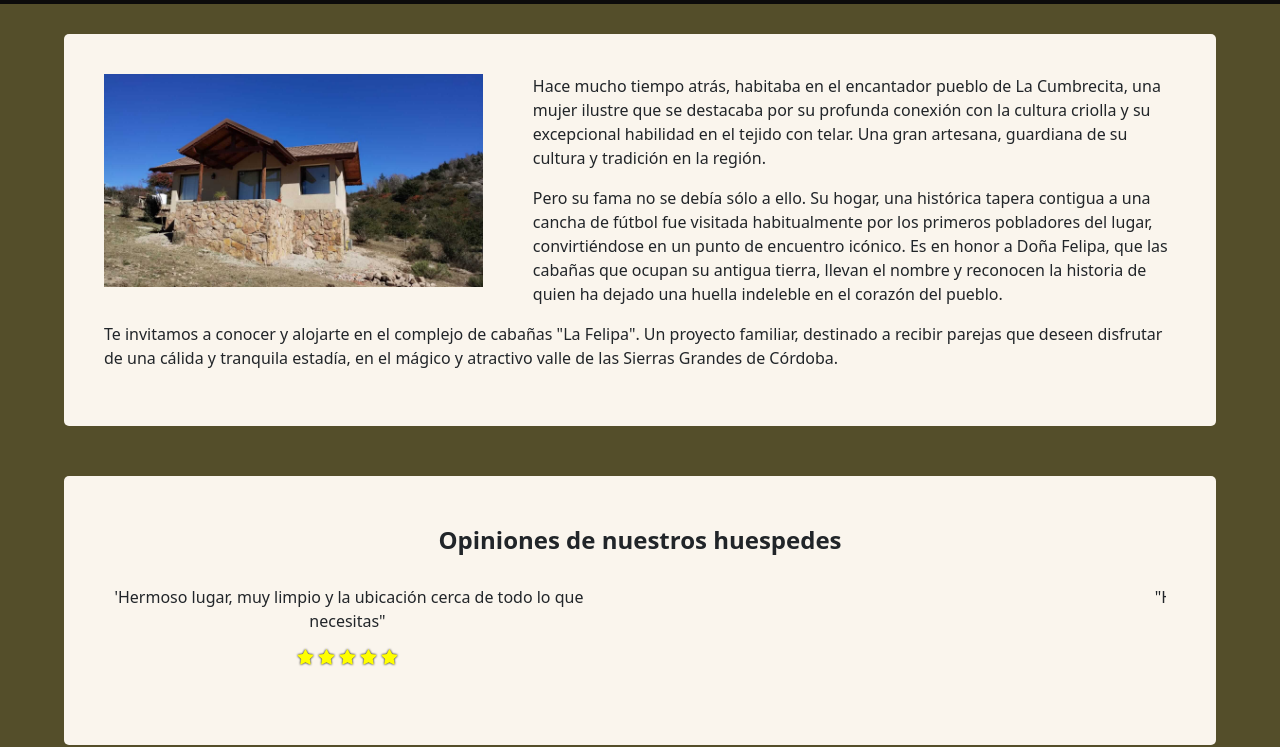
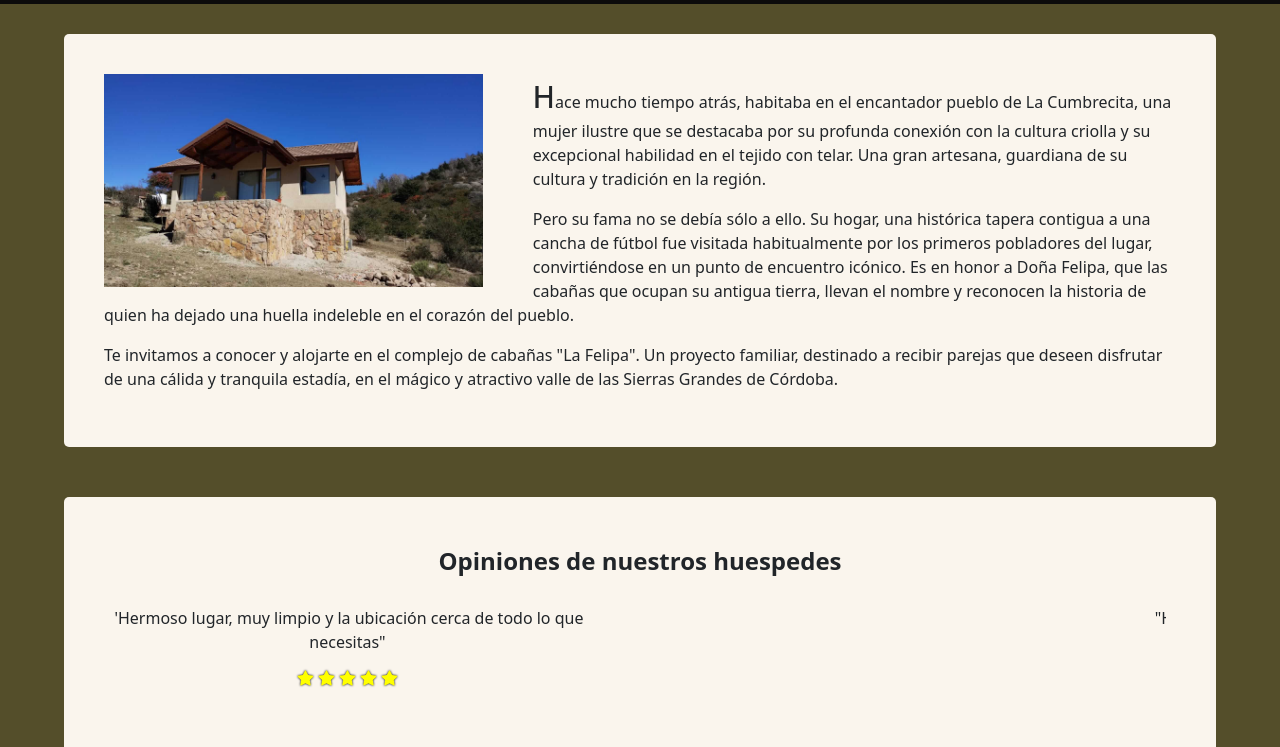
Before and after one commit to ArielNieto1975/Cabanas_La_Felipa, a website: page index.html in a window 1280 px wide. Shown: the part 796-1543 px from the top of the page. Drawn offline with nearby package versions, Linux system fonts and the light colour scheme.

Commit message:
capital letter en intro y meta keywords

```diff
--- a/index.html
+++ b/index.html
@@ -78,7 +78,7 @@
             <img src="./assets/imgsect.jpeg" alt="imagen cabaña en La Felipa" />
           </div>
 
-          <p>Hace mucho tiempo atrás, habitaba en el encantador pueblo de La Cumbrecita, una mujer ilustre que se destacaba por su profunda conexión con la cultura criolla y su excepcional habilidad en el tejido con telar. Una gran artesana, guardiana de su cultura y tradición en la región.</p>
+          <p class="intro__capital">Hace mucho tiempo atrás, habitaba en el encantador pueblo de La Cumbrecita, una mujer ilustre que se destacaba por su profunda conexión con la cultura criolla y su excepcional habilidad en el tejido con telar. Una gran artesana, guardiana de su cultura y tradición en la región.</p>
           <p>Pero su fama no se debía sólo a ello. Su hogar, una histórica tapera contigua a una cancha de fútbol fue visitada habitualmente por los primeros pobladores del lugar, convirtiéndose en un punto de encuentro icónico.
             Es en honor a Doña Felipa, que las cabañas que ocupan su antigua tierra, llevan el nombre y reconocen la historia de quien ha dejado una huella indeleble en el corazón del pueblo.</p>
           <p>Te invitamos a conocer y alojarte en el complejo de cabañas "La Felipa".
--- a/style.css
+++ b/style.css
@@ -265,6 +265,11 @@ body {
   height: 40%;
   float: left;
   padding: 0 50px 10px 0;
+}
+.intro__capital:first-letter{
+    text-transform: uppercase;
+    font-size: 30px;
+    text-shadow: 0 0 var(--colorNegro);
 }
 .cabanas,
 .ubicacion,
```
